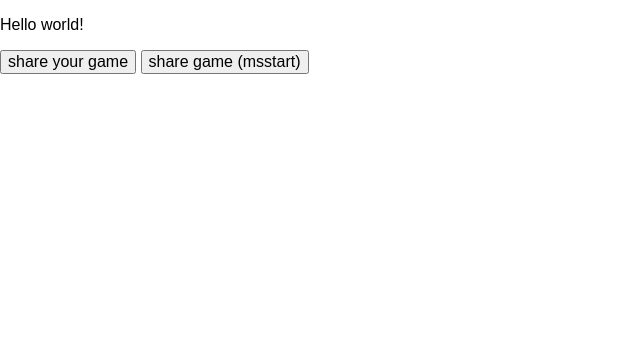
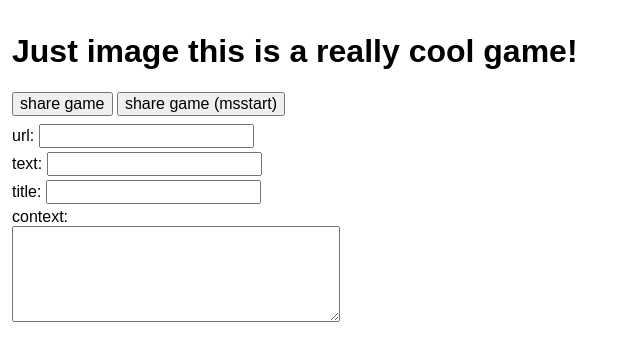
Before and after one commit to shijirmsft/shijirmsft.github.io, a website with bundled scripts: page index.html in a window 1280 px wide. Shown: the whole page, without its empty margins (0-640 px from the left). Built offline with nearby package versions, Linux system fonts and the light colour scheme.

Commit message:
fix: provide data to share game function

```diff
--- a/css/main.css
+++ b/css/main.css
@@ -1,10 +1,11 @@
-#target {
-    width: 100px;
-    height: 100px;
-    background-color: red;
-    clip-path: ellipse(45% 45% at 50% 50%);
+.main-container {
+    padding: 12px;
 }
 
-#target:hover {
-    background-color: green;
+.data-form {
+    padding: 6px 0;
 }
+
+.data-form-control {
+    padding: 2px 0;
+}
--- a/index.html
+++ b/index.html
@@ -1,5 +1,6 @@
 <!doctype html>
 <html lang="en">
+
 <head>
     <meta charset="utf-8">
     <meta http-equiv="x-ua-compatible" content="ie=edge">
@@ -10,15 +11,35 @@
     <link rel="stylesheet" href="css/normalize.css">
     <link rel="stylesheet" href="css/main.css">
 </head>
+
 <body>
 
-        <p>Hello world!</p>
+    <div class="main-container">
+        <h1>Just image this is a really cool game!</h1>
 
-        <div class="main-container">
-            <button type="button" id="share-game">share your game</button>
+        <button type="button" id="share-game">share game</button>
         <button type="button" id="share-game-msstart">share game (msstart)</button>
+
+        <div class="data-form">
+            <div class="data-form-control">
+                <label>url: <input type="text" id="url-control"></label>
+            </div>
+            <div class="data-form-control">
+                <label>text: <input type="text" id="text-control"></label>
+            </div>
+            <div class="data-form-control">
+                <label>title: <input type="text" id="title-control"></label>
+            </div>
+            <div class="data-form-control">
+                <label for="context-control">context:</label>
+                <div>
+                    <textarea id="context-control" rows="5" cols="33"></textarea>
+                </div>
+            </div>
+        </div>
     </div>
 
     <script src="js/main.js" type="module"></script>
 </body>
+
 </html>
--- a/js/main.js
+++ b/js/main.js
@@ -4,11 +4,24 @@ import { questions } from "./questions-inventory.js";
 const shareGameButton = document.querySelector("#share-game");
 const shareGameMSStartButton = document.querySelector("#share-game-msstart");
 
+
+function getShareData () {
+    const url = document.querySelector("#url-control").value;
+    const text = document.querySelector("#text-control").value;
+    const title = document.querySelector("#title-control").value;
+    const context = document.querySelector("#context-control").value;
+
+    return { url, text, title, context };
+}
+
 shareGameButton.addEventListener("click", (event) => {
-    console.log("Clicked on " + event.target.id);
+    const shareData = getShareData();
+    navigator.share(shareData);
+    console.log("Clicked on " + event.target.id, getShareData());
 });
 
 
 shareGameMSStartButton.addEventListener("click", (event) => {
-    console.log("Clicked on " + event.target.id);
+    const shareData = getShareData();
+    console.log("Clicked on " + event.target.id, getShareData());
 });
```
Lines whose indentation alone changed are shown as unchanged.
